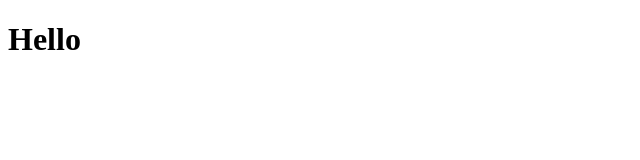
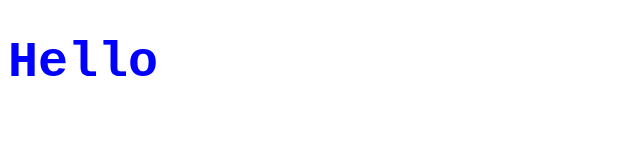
Before and after one commit to BaltasisKivis/Svetaine20, a plain HTML site: page index.html in a window 1280 px wide. Shown: the whole page, without its empty margins (0-640 px from the left). Drawn offline with Linux system fonts and the light colour scheme.

Commit message:
Sukurtas CSS failas ir prijungtas prie HTML

```diff
--- a/index.html
+++ b/index.html
@@ -4,6 +4,7 @@
         <meta charset="UTF-8">
         <meta name="viewport" content="width=device-width, initial-scale=1.0">
         <meta http-equiv="X-UA-Compatible" content="ie=edge">
+        <link rel="stylesheet" href="style.css">
         <title>Svetaine20</title>
     </head>
     <body>
--- /dev/null
+++ b/style.css
@@ -0,0 +1,5 @@
+h1 {
+    color: blue;
+    font-family: monospace;
+    font-size: 50px;
+}
```
